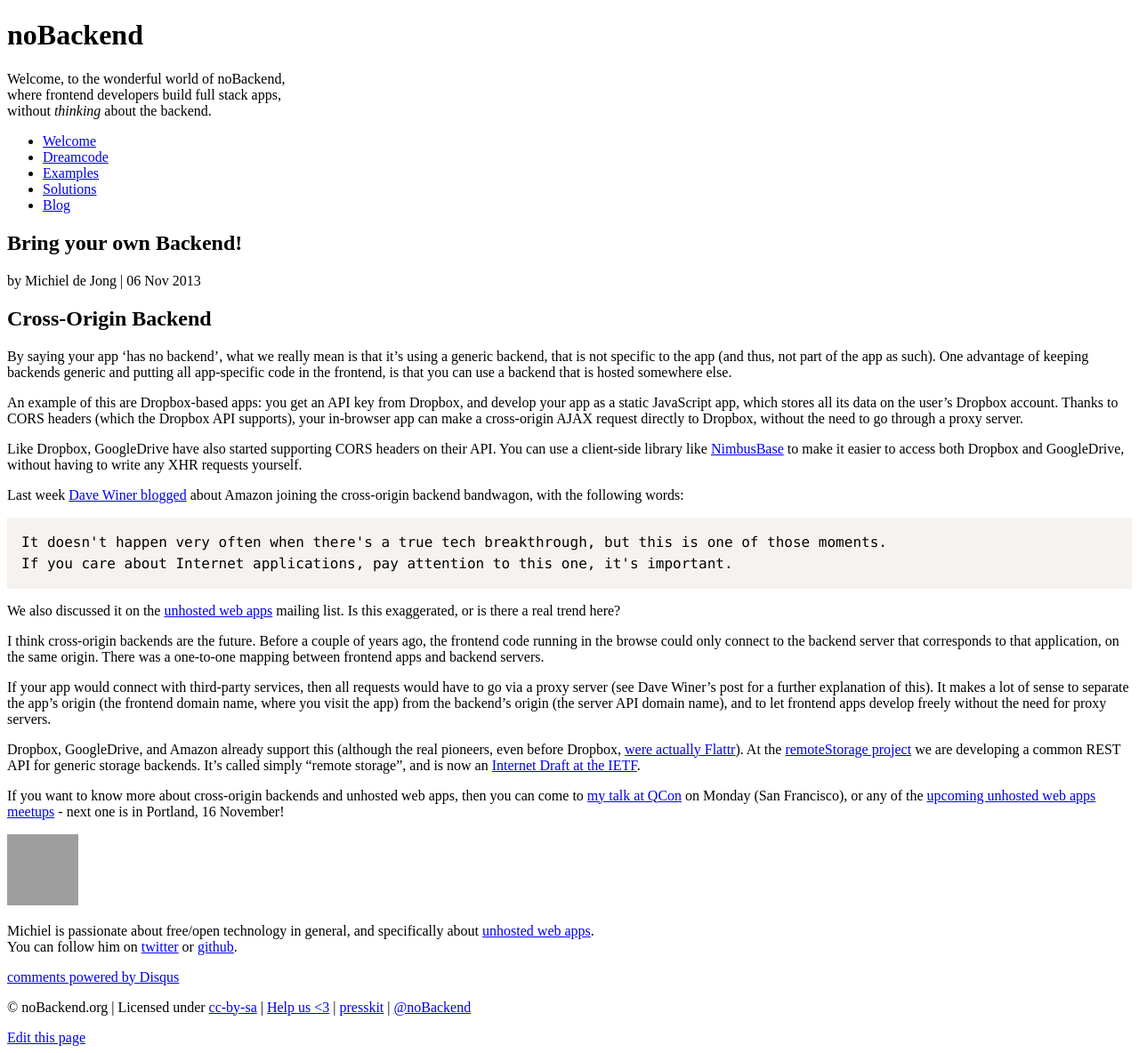
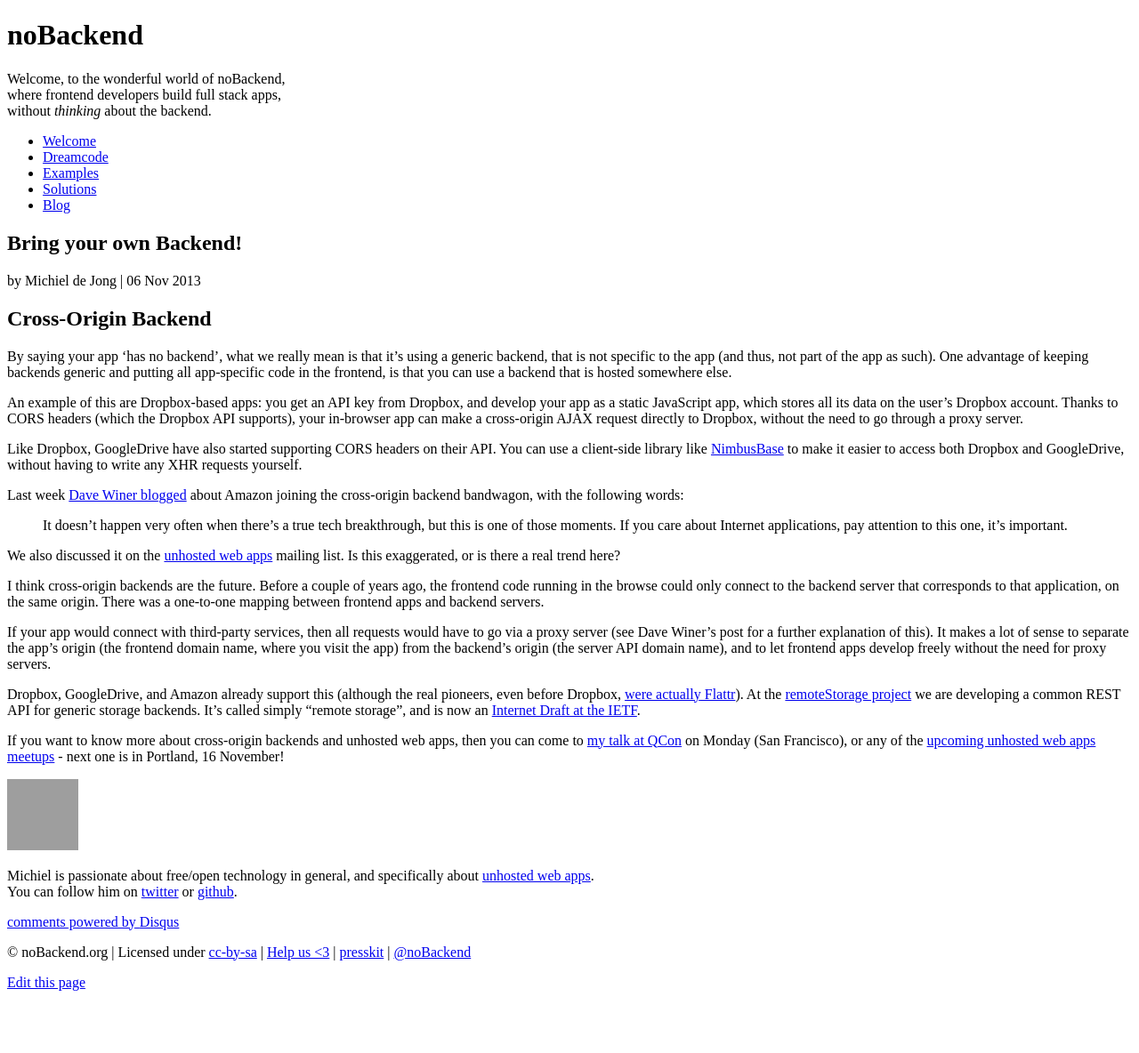
Before and after one commit to noBackend/nobackend.org, a Jekyll site: the page built from _posts/2013-11-06-cross-origin-backend.md, in a window 1280 px wide. Shown: the whole page at 89% size. Built offline with Jekyll 4.4.1, drawn with Linux system fonts in a browser that asks for light colours; nearby versions of some CDN libraries; library files that are not in the unit come from our copies; comment, search, counter and statistics services are not loaded; after the commit the page ends 1122 px from its top, so only the background shows below that; grey boxes are pictures that could not be loaded.

Commit message:
formatting

```diff
--- a/_posts/2013-11-06-cross-origin-backend.md
+++ b/_posts/2013-11-06-cross-origin-backend.md
@@ -26,8 +26,8 @@ any XHR requests yourself.
 Last week [Dave Winer blogged](http://scripting.com/2013/11/01/amazonBreaksThroughOnStaticJavascriptApps) about Amazon
 joining the cross-origin backend bandwagon, with the following words:
 
-    It doesn't happen very often when there's a true tech breakthrough, but this is one of those moments.
-    If you care about Internet applications, pay attention to this one, it's important.
+> It doesn't happen very often when there's a true tech breakthrough, but this is one of those moments.
+  If you care about Internet applications, pay attention to this one, it's important.
 
 
 We also discussed it on the [unhosted web apps](https://groups.google.com/forum/#!topic/unhosted/OOHTVgE6gYA) mailing list.
```
